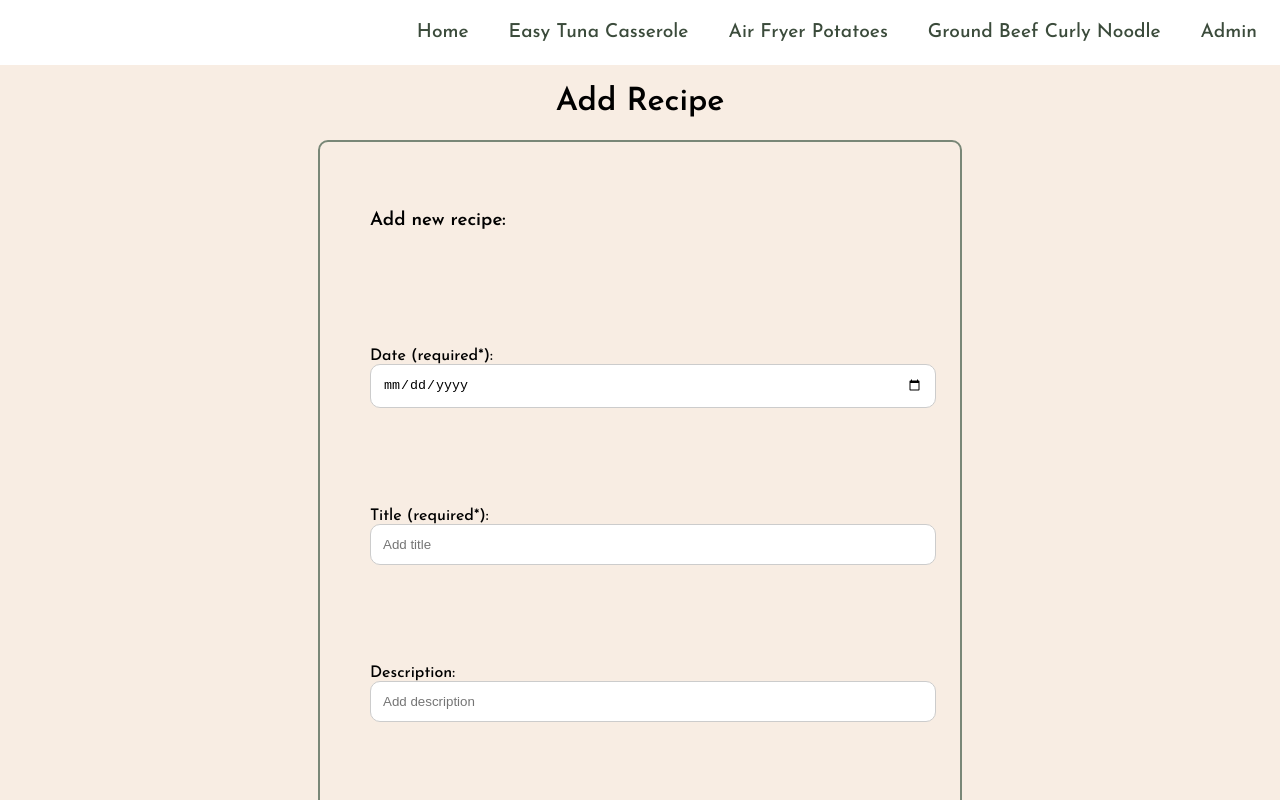
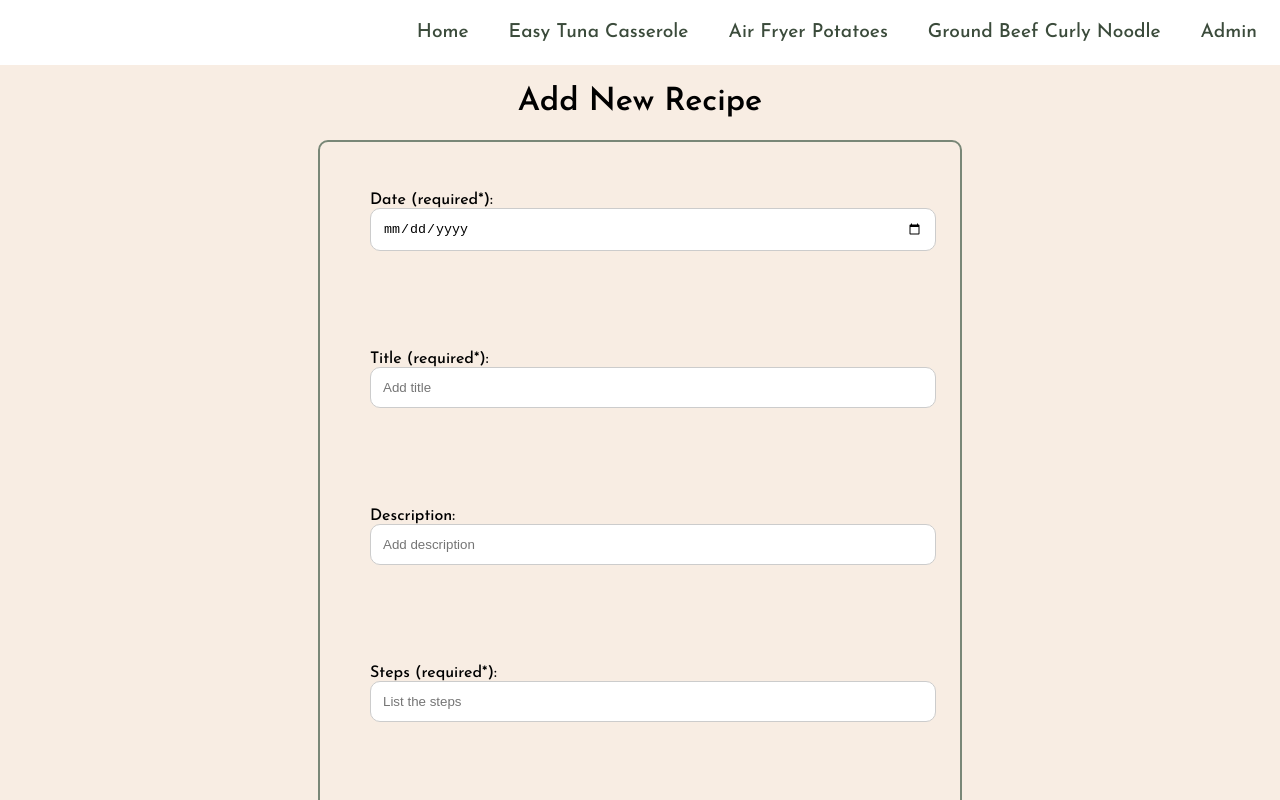
Before and after one commit to jenhuynh/recipe-blog, a React (Create React App) app in the folder app/: page /admin in a window 1280 px wide. Shown: the top 800 px of the page. Built offline with nearby package versions, Linux system fonts and the light colour scheme; no server answers.

Commit message:
Change title to add new recipe

```diff
--- a/app/src/Admin.js
+++ b/app/src/Admin.js
@@ -21,7 +21,7 @@ const Admin = () => {
   return (
     <>
       {" "}
-      <h1>Add Recipe</h1>
+      <h1>Add New Recipe</h1>
       <AddRecipeForm addPost={addPost} />{" "}
       <>
         {/* <AddRecipeForm /> */}
@@ -98,9 +98,6 @@ const AddRecipeForm = ({ addPost }) => {
       <div>
         <form onSubmit={onSubmit}>
           <p>
-            <h3>Add new recipe:</h3>
-          </p>
-          <p>
             <label>
               Date (required*):{" "}
               <input name="date" type="date" placeholder="Add date" required />
@@ -169,14 +166,6 @@ const AddRecipeForm = ({ addPost }) => {
               />
             </label>
           </p>
-          {/* <label>
-            <input
-              name="imageurl"
-              onChange={(e) => setPost(e.currentTarget.value)}
-              value={imageurl}
-            />
-          </label>
-          <input name="image" type="file" /> */}
           <div className="formBtn">
             <button>Add Recipe</button>
           </div>
```
